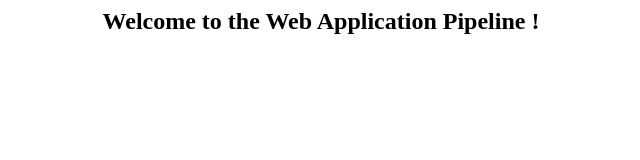
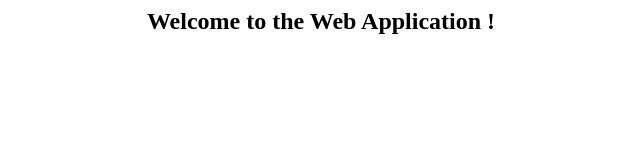
Before and after one commit to connecttomegithub/VarunDemo, a plain HTML site: page index.html in a window 1280 px wide. Shown: the whole page, without its empty margins (319-959 px from the left). Drawn offline with Linux system fonts and the light colour scheme.

Commit message:
Modified index file

```diff
--- a/index.html
+++ b/index.html
@@ -3,6 +3,6 @@
 <title> Capstone </title>
 </head>
 <body>
-	<h2 ALIGN=CENTER>Welcome to the Web Application Pipeline !</h2>
+	<h2 ALIGN=CENTER>Welcome to the Web Application !</h2>
 </body>
 </html>
```
